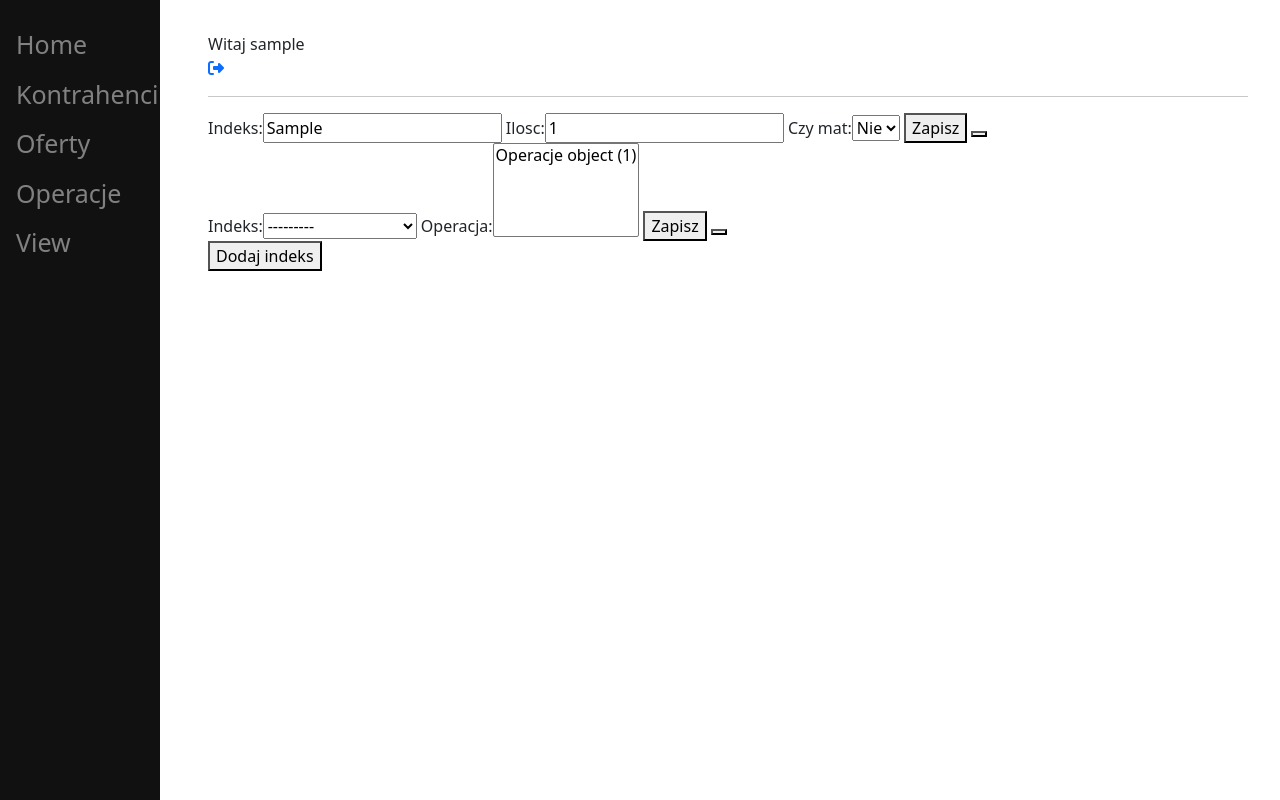
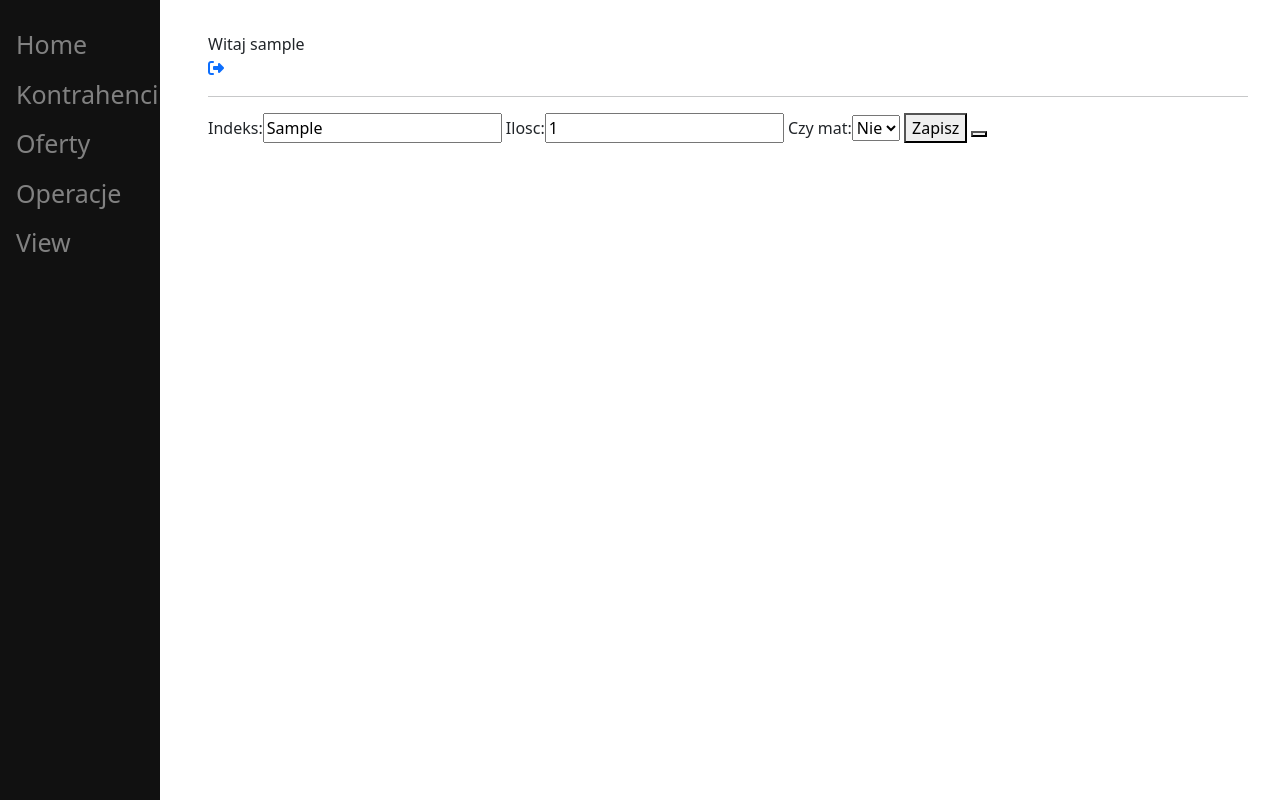
Before and after one commit to kbudzi/DjangoApp, a Django app: page /edytuj_indeks//1/ in a window 1280 px wide. Run offline with Django 3.2, Linux system fonts and the light colour scheme; a user stored in the database is signed in; tables that the repository leaves empty hold one stand-in row (values such as "Sample post"); some libraries are stand-ins or nearby versions.

Commit message:
relacje wiele do wielu dla indeksów i operacji

```diff
--- a/offerweb/models.py
+++ b/offerweb/models.py
@@ -44,7 +44,8 @@ class Indeksy(models.Model):
     ilosc = models.IntegerField(null=True, blank=True)
 
     czy_mat = models.PositiveBigIntegerField(default=1, choices=mat)
-    oferta=models.ForeignKey(Oferty,on_delete=models.CASCADE)
+    #oferta=models.ForeignKey(Oferty,on_delete=models.CASCADE)
+    oferta=models.ManyToManyField(Oferty, related_name='oferty')
     kontrahent=models.ForeignKey(Kontrahent, on_delete=models.CASCADE)
 
 class Operacje(models.Model):
--- a/offerweb/views.py
+++ b/offerweb/views.py
@@ -39,21 +39,28 @@ def edytuj_top_oferty(request, id):
 @login_required
 def edytuj_oferte(request, id):
     oferty = get_object_or_404(Oferty, pk=id)
-    kontrahent = Kontrahent.objects.get(pk=oferty.kontrahenci.id)
-    #kontrahent = get_object_or_404(Kontrahent, pk=id)
+
+    t=oferty.id
+
+    ofer = Oferty.objects.get(pk=oferty.id)
+    kontrahenci = Kontrahent.objects.get(pk=oferty.kontrahenci.id)
     oferta_form =OfertaForm(request.GET or None, instance=oferty)
-    indeksy = Indeksy.objects.filter(oferta=oferty)
-    #kontrahent = Kontrahent.objects.filter(oferta=kontrahent) # lista indeksów dla danej oferty
+    indeksy = Indeksy.objects.filter(oferta=ofer)
     indeksy_form = IndeksForm(request.POST or None)#instance=oferty
+    request.session['ofertaid'] = t
     if request.method == 'POST':
         if 'indeks' in request.POST:
-            indeks = indeksy_form.save(commit=False)
-            indeks.oferta = oferty
-            indeks.kontrahent = kontrahent
-            indeks.save()
+
+            ind = indeksy_form.save(commit=False)
+            ind.kontrahent = kontrahenci
+            ind.save()
+            b=ind.id
+            ind = Indeksy.objects.get(id=b)
+            ofe = ofer
+            ind.oferta.add(ofe)
+            ind.save()
             return HttpResponseRedirect(reverse("edytuj_oferte", args=[id]))
     #t=kontrahent.id
-    t=oferty.id
     return render(request, 'edytuj_oferte.html',{'oferta_form': oferta_form, 'indeksy':indeksy, 'indeksy_form':indeksy_form, 't':t})
 
 @login_required
@@ -97,13 +104,13 @@ def indeksy_oferta(request, id):
     oferty = get_object_or_404(Oferty, pk=id)
     kontrahent = Kontrahent.objects.get(pk=oferty.kontrahenci.id)
     indeksy = Indeksy.objects.filter(kontrahent=kontrahent)
-
     oid=oferty.id
     kon=kontrahent.id
-    print(oid)
     request.session['oid'] = oid
     request.session['kon'] = kon
     return render(request, 'wybierz_indeks2.html',{'indeksy': indeksy, 'oferty':oferty})
+
+
 #def dodaj_do_bazy():
 @login_required
 def add_indeks(request, id):
@@ -112,16 +119,11 @@ def add_indeks(request, id):
 
     if request.method == "POST":
         indeks_add = Indeksy.objects.get(id=id)
-        print(indeks_add.oferta)
         oid = request.session.get('oid')
-        kon = request.session.get('kon')
-        kontrah =Kontrahent.objects.get(id=kon)
-        print(kontrah.id)
+        #kon = request.session.get('kon')  #pobieram id kontrahenta
         of=Oferty.objects.get(id=oid)
-        obj1 = Indeksy.objects.create(indeks = indeks_add.indeks,ilosc = 1,oferta=of,kontrahent=kontrah)
-        obj1.save()
-
-
+        indeks_add.oferta.add(of)
+        indeks_add.save()
         return HttpResponseRedirect(reverse("edytuj_oferte", args=[oid]))
 
     return render(request, 'add_indeks.html',{'indeksy': indeksy, 'oferty':oferty})
@@ -137,7 +139,8 @@ def usun_kontrahenta(request, id):
 @login_required
 def usun_indeks(request, id):
     indeks = get_object_or_404(Indeksy, pk=id)
-    oferta_id = indeks.oferta.id
+    ofertaid = request.session.get('ofertaid')
+    oferta_id = ofertaid
     if request.method == "POST":
         indeks.delete()
         #return redirect (wszystkie_oferty)
@@ -147,17 +150,16 @@ def usun_indeks(request, id):
 @login_required
 def edytuj_indeks(request, id):
     indeks = get_object_or_404(Indeksy, pk=id)
-    oferta_id = indeks.oferta.id
+    #oferta_id = indeks.oferta.id
+    ofertaid = request.session.get('ofertaid')
+    oferta_id = ofertaid
     indeksy_form = IndeksForm(request.POST or None, instance=indeks)
-    technologia = Technologia.objects.filter(indeks=indeks)
-    technologia_form = TechnologiaForm(request.POST or None, instance=indeks)
+    #technologia = Technologia.objects.filter(indeks=indeks)
+    #technologia_form = TechnologiaForm(request.POST or None, instance=indeks)
     if indeksy_form.is_valid():
         indeksy_form.save()
         return redirect("edytuj_oferte", id=oferta_id)
-
-
-
-    return render(request, 'edytuj_indeks.html',{'indeksy_form':indeksy_form,'technologia_form':technologia_form,'technologia':technologia})
+    return render(request, 'edytuj_indeks.html',{'indeksy_form':indeksy_form})
 
 
 @login_required
--- a/templates/edytuj_indeks.html
+++ b/templates/edytuj_indeks.html
@@ -6,23 +6,9 @@
 <form method="post" enctype="multipart/form-data">
     {% csrf_token %}
     {{ indeksy_form }}
-    <button type="submit" value="Add">Zapisz</button>
+    <button type="submit" >Zapisz</button>
     <button></button>
 </form>
-<form method="post" enctype="multipart/form-data">
-    {% csrf_token %}
-    {{ technologia_form }}
-    <button type="submit" value="Add">Zapisz</button>
-    <button></button>
-</form>
-{% for techno in technologia %}
 
 
-        <form method="get" enctype="multipart/form-data">
-        {% csrf_token %}
-        {{technologia.indeks }} <button type="indeks">Dodaj indeks</button>
-        </form>
-
-
-{% endfor %}
 {% endblock %}
```
Also changed, not shown: offerweb/migrations/0028_alter_indeksy_czy_mat_alter_oferty_status.py (added), offerweb/migrations/0029_alter_indeksy_czy_mat_remove_indeksy_oferta_and_more.py (added), offerweb/migrations/0030_remove_indeksy_oferta_oferty_indeks_and_more.py (added), offerweb/migrations/0031_remove_oferty_indeks_indeksy_oferta_and_more.py (added).
